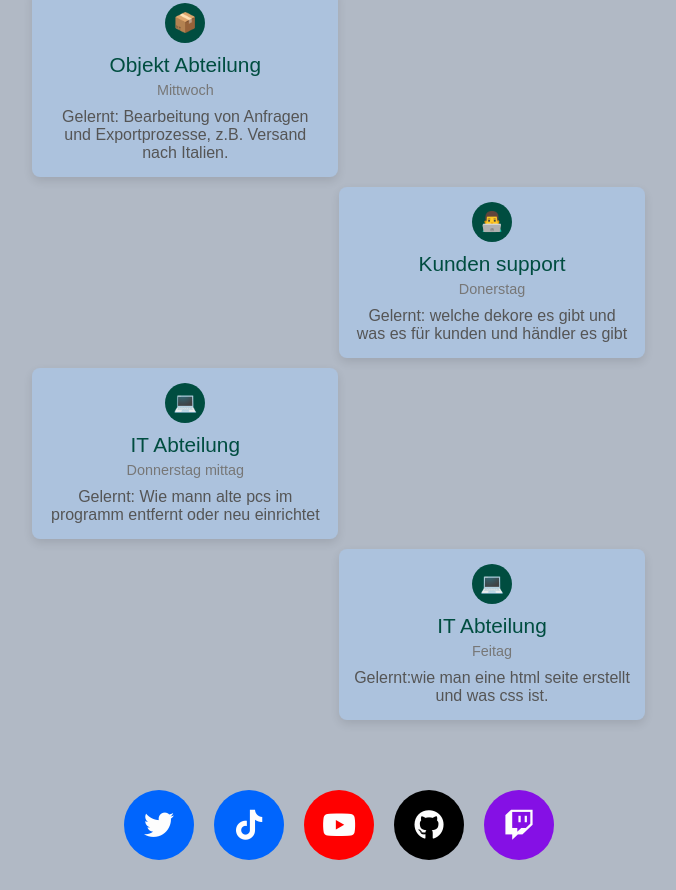
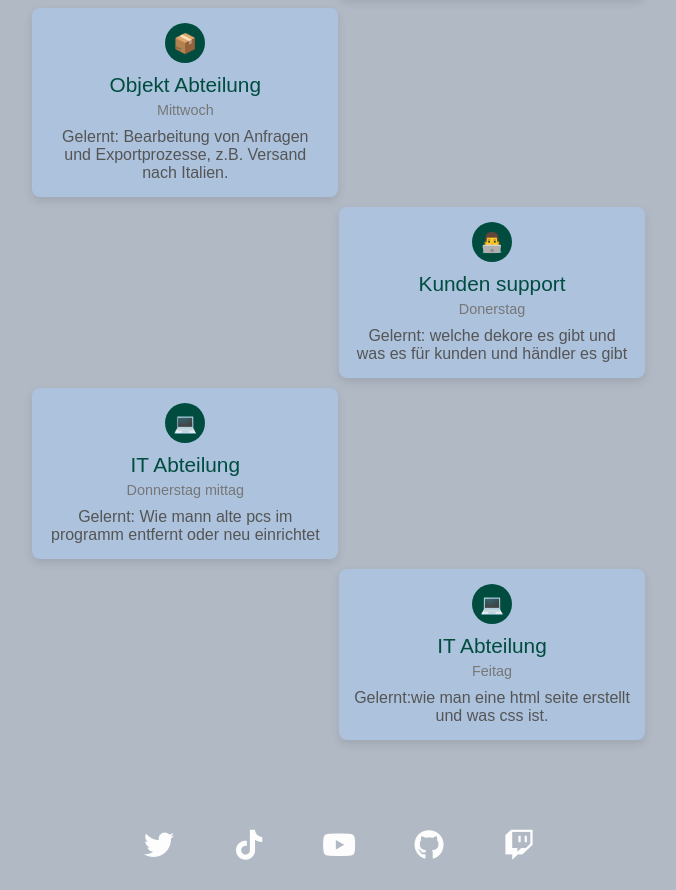
Before and after one commit to KirillGHGYT/praktikum, a plain HTML site: page index.html in a window 1280 px wide. Shown: the part 452-1342 px from the top of the page, without its empty margins (301-977 px from the left). Drawn offline with Linux system fonts and the light colour scheme.

Commit message:
Update index.html

```diff
--- a/index.html
+++ b/index.html
@@ -46,7 +46,7 @@
         }
 
         .tiktok {
-            background-color: #0065fd;
+            background-color: ;
             color: #fdfdfd;
         }
         .tiktok:hover {
@@ -55,7 +55,7 @@
         }
 
         .youtube {
-            background-color: #ff0000;
+            background-color: ;
             color: #fdfdfd;
         }
         .youtube:hover {
@@ -64,7 +64,7 @@
         }
 
         .twitch {
-            background-color: hsl(273, 87%, 48%);
+            background-color: ;
             color: #fdfdfd;
         }
         .twitch:hover {
@@ -73,7 +73,7 @@
         }
 
         .github {
-            background-color: rgb(0, 0, 0);
+            background-color: ;
             color: #fdfdfd;
         }
         .github:hover {
@@ -81,7 +81,14 @@
             color: #ffffff;
         }
 
-
+        .twitter {
+            background-color: ;
+            color: #fdfdfd;
+        }
+        .twitter:hover {
+            background-color: #000000;
+            color: #ffffff;
+        }
 
         .link {
             padding-top: 50px;
@@ -197,7 +204,8 @@
 </head>
 <body>
 
- <titel><h2>Pfleiderer Praktikum Timeline</H2></titel>
+
+<titel><h1>Pfleiderer Praktikum timeline</h1></titel>
 
     <div class="timeline-container">
         <div class="timeline-line"></div>
@@ -257,7 +265,7 @@
     </div>
 
     <div class="link">
-        <a href="https://x.com/kiri202132" class="btn tiktok" target="_blank">
+        <a href="https://x.com/kiri202132" class="btn twitter" target="_blank">
             <i class="fab fa-twitter"></i>
         </a>
         <a href="https://www.tiktok.com/@its_kirillghg" class="btn tiktok" target="_blank">
@@ -278,6 +286,5 @@
 
     </div>
 
-
 </body>
 </html>
```
